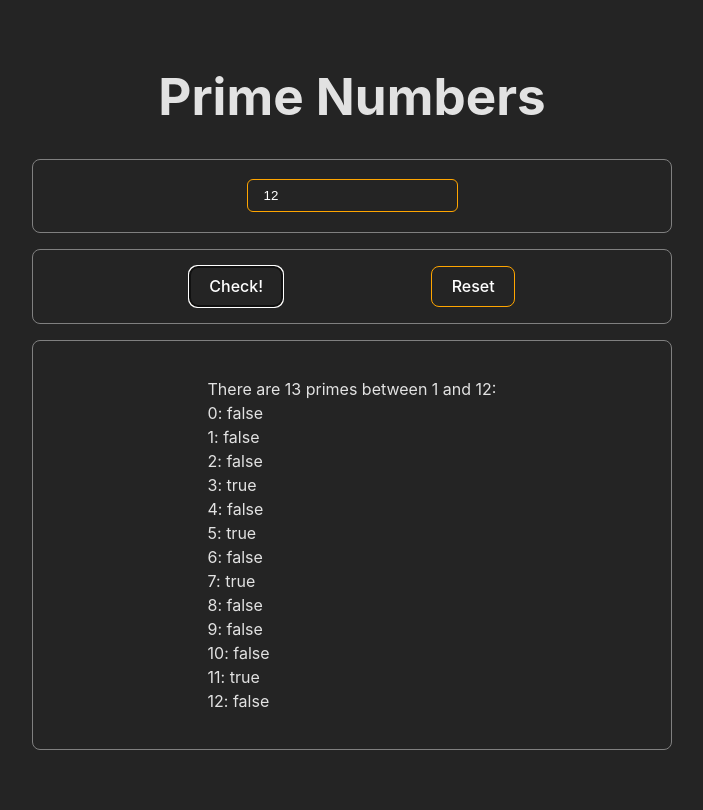
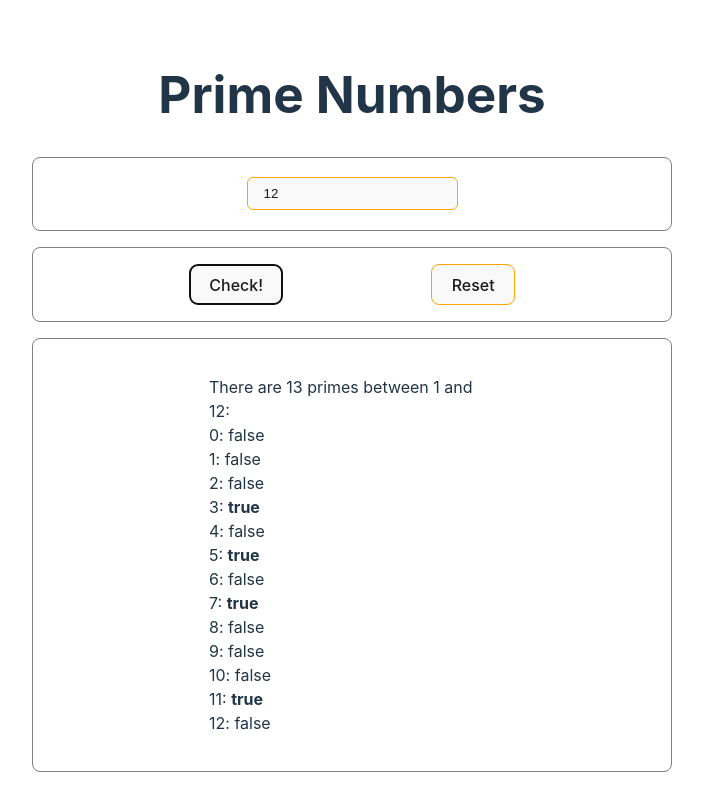
Before and after one commit to divertimentos/prime-numbers-checker, a React (Vite) app: page / in a window 1280 px wide. Both pictures are taken after a click on the button "Check!". Shown: the top 810 px of the page, without its empty margins (288-991 px from the left). Built offline with nearby package versions, Linux system fonts and the light colour scheme.

Commit message:
Adds font-weight conditionally

```diff
--- a/src/components/ResultList/index.jsx
+++ b/src/components/ResultList/index.jsx
@@ -13,7 +13,14 @@ const ResultList = ({ allPrimes, userInput }) => {
       <ul>
         There are {allPrimes.length} primes between 1 and {userInput}:{" "}
         {allPrimes.map((prime, index) => {
-          return <li key={index}>{`${prime.value}: ${prime.isPrime}`}</li>;
+          return (
+            <li key={index}>
+              <span>{`${prime.value}`}:</span>{" "}
+              <span
+                style={{ fontWeight: prime.isPrime ? "bold" : "normal" }}
+              >{`${prime.isPrime}`}</span>
+            </li>
+          );
         })}
       </ul>
     </S.ResultContainer>
--- a/src/components/ResultList/index.styles.js
+++ b/src/components/ResultList/index.styles.js
@@ -13,5 +13,7 @@ export const ResultContainer = styled.div`
     list-style: none;
     padding: 0.25rem 2.5rem;
     text-align: left;
+    width: 100%;
+    padding-inline: 10rem;
   }
 `;
--- a/src/index.css
+++ b/src/index.css
@@ -67,17 +67,17 @@ input {
   border-radius: 6px;
 }
 
-/* @media (prefers-color-scheme: light) { */
-/*   :root { */
-/*     color: #213547; */
-/*     background-color: #ffffff; */
-/*   } */
-/*   a:hover { */
-/*     color: #747bff; */
-/*   } */
-/*   button, */
-/*   input { */
-/*     background-color: #f9f9f9; */
-/*     color: #1a1a1a; */
-/*   } */
-/* } */
+@media (prefers-color-scheme: light) {
+  :root {
+    color: #213547;
+    background-color: #ffffff;
+  }
+  a:hover {
+    color: #747bff;
+  }
+  button,
+  input {
+    background-color: #f9f9f9;
+    color: #1a1a1a;
+  }
+}
```
